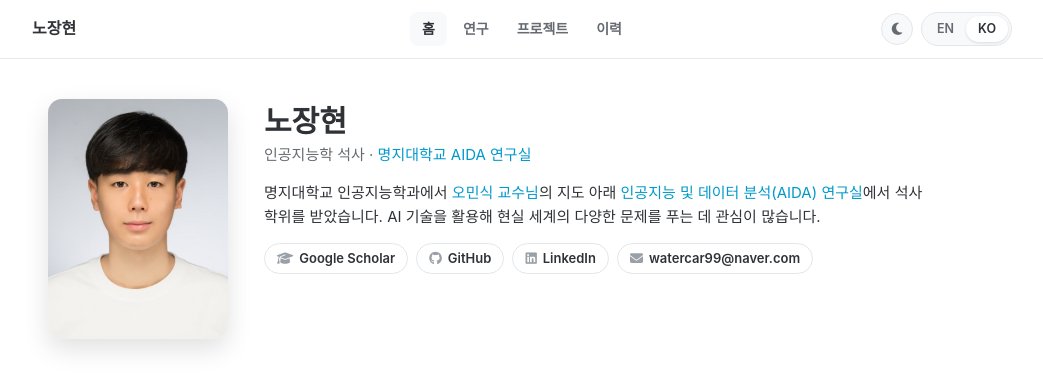
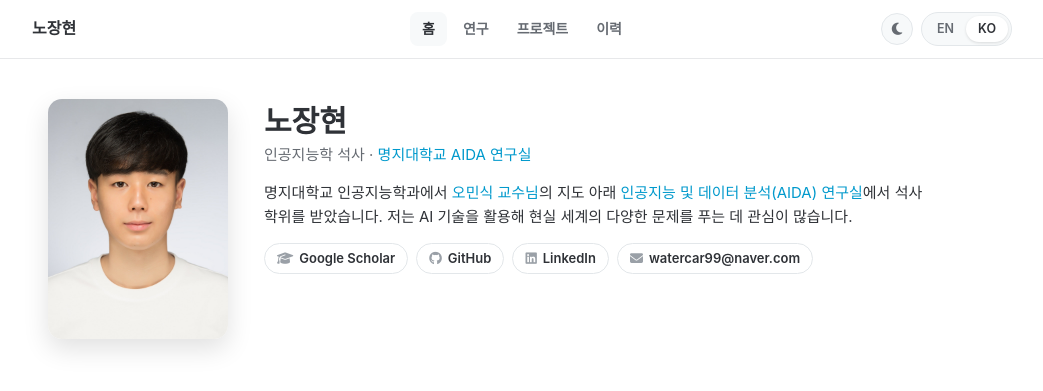
Before and after one commit to janghyunnoh/janghyunnoh.github.io, a Jekyll site: the page built from ko/index.md, in a window 1280 px wide and 1375 px high. Shown: the top 391 px of the window, without its empty margins (118-1161 px from the left). Built offline with Jekyll 4.4.1, drawn with Linux system fonts in a browser that asks for light colours.

Commit message:
About (KO): start the interest sentence with 저는
Co-Authored-By: Claude Opus 5.5 <noreply@anthropic.com>
Claude-Session: https://claude.ai/code/session_01KSQJoZP1auZdYkoBxWPSet

```diff
--- a/_data/profile.yml
+++ b/_data/profile.yml
@@ -31,4 +31,4 @@ about: >-
 about_ko: >-
   명지대학교 인공지능학과에서 <a href="https://minsik-bioinfo.github.io/online-cv/">오민식 교수님</a>의 지도 아래
   <a href="https://ailab-mju.github.io/">인공지능 및 데이터 분석(AIDA) 연구실</a>에서 석사 학위를 받았습니다.
-  AI 기술을 활용해 현실 세계의 다양한 문제를 푸는 데 관심이 많습니다.
+  저는 AI 기술을 활용해 현실 세계의 다양한 문제를 푸는 데 관심이 많습니다.
```
